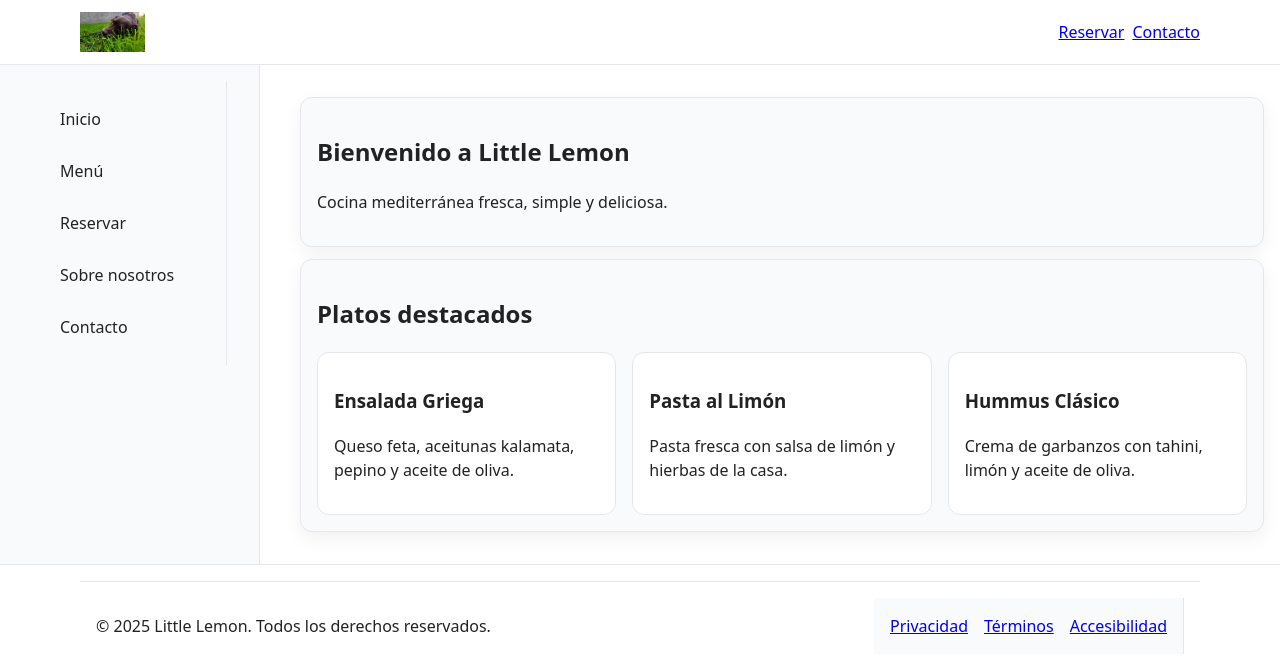
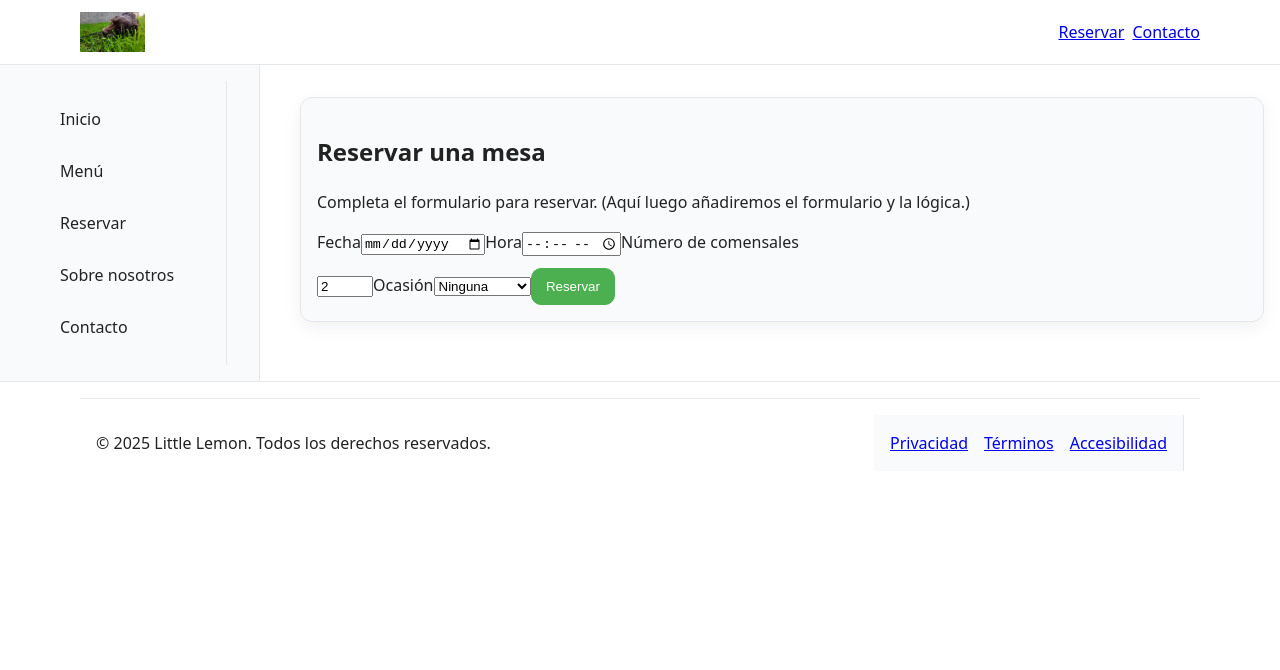
Before and after one commit to Edu2610/little_lemon_meta, a React (Create React App) app: page /booking in a window 1280 px wide. Shown: the top 670 px of the page. Built offline with nearby package versions, Linux system fonts and the light colour scheme.

Commit message:
styles + pages+ sections

```diff
--- a/package.json
+++ b/package.json
@@ -9,6 +9,7 @@
     "@testing-library/user-event": "^13.5.0",
     "react": "^19.1.1",
     "react-dom": "^19.1.1",
+    "react-router-dom": "^7.8.1",
     "react-scripts": "5.0.1",
     "web-vitals": "^2.1.4"
   },
--- a/src/components/Main.jsx
+++ b/src/components/Main.jsx
@@ -1,30 +1,23 @@
 import React from "react";
+import { Routes, Route, Navigate } from "react-router-dom";
+import HomePage from "../pages/HomePage.jsx";
+import BookingPage from "../pages/BookingPage.jsx";
 
 export default function Main() {
   return (
     <main id="contenido" className="stack">
-      <section className="section">
-        <h1>Bienvenido a Little Lemon</h1>
-        <p>Cocina mediterránea fresca, simple y deliciosa.</p>
-      </section>
+      <Routes>
+        <Route path="/" element={<HomePage />} />
+        <Route path="/booking" element={<BookingPage />} />
 
-      <section className="section">
-        <h2>Platos destacados</h2>
-        <div className="cards">
-          <article className="card">
-            <h3>Ensalada Griega</h3>
-            <p>Queso feta, aceitunas kalamata, pepino y aceite de oliva.</p>
-          </article>
-          <article className="card">
-            <h3>Pasta al Limón</h3>
-            <p>Pasta fresca con salsa de limón y hierbas de la casa.</p>
-          </article>
-          <article className="card">
-            <h3>Hummus Clásico</h3>
-            <p>Crema de garbanzos con tahini, limón y aceite de oliva.</p>
-          </article>
-        </div>
-      </section>
+        {/* Rutas placeholder → redirige al home por ahora */}
+        <Route path="/menu" element={<Navigate to="/" replace />} />
+        <Route path="/about" element={<Navigate to="/" replace />} />
+        <Route path="/contacto" element={<Navigate to="/" replace />} />
+
+        {/* 404 simple */}
+        <Route path="*" element={<div className="section"><h2>Página no encontrada</h2></div>} />
+      </Routes>
     </main>
   );
 }
--- a/src/components/Nav.jsx
+++ b/src/components/Nav.jsx
@@ -1,14 +1,15 @@
 import React from "react";
+import { Link } from "react-router-dom";
 
 export default function Nav() {
   return (
     <nav aria-label="Navegación principal">
       <ul className="nav-list">
-        <li><a href="/">Inicio</a></li>
-        <li><a href="/menu">Menú</a></li>
-        <li><a href="/reservas">Reservar</a></li>
-        <li><a href="/about">Sobre nosotros</a></li>
-        <li><a href="/contacto">Contacto</a></li>
+        <li><Link to="/">Inicio</Link></li>
+        <li><Link to="/menu">Menú</Link></li>           {/* placeholder de ruta */}
+        <li><Link to="/booking">Reservar</Link></li>
+        <li><Link to="/about">Sobre nosotros</Link></li> {/* placeholder */}
+        <li><Link to="/contacto">Contacto</Link></li>     {/* placeholder */}
       </ul>
     </nav>
   );
--- a/src/index.css
+++ b/src/index.css
@@ -174,3 +174,29 @@ footer {
   height: 40px;
   width: auto;
 }
+
+.btn {
+  display: inline-block;
+  padding: .625rem .9rem;
+  border-radius: 10px;
+  border: 1px solid var(--brand);
+  background: var(--brand);
+  color: #fff;
+  text-decoration: none;
+}
+.btn:hover,
+.btn:focus { filter: brightness(0.95); }
+
+.btn-outline {
+  display: inline-block;
+  padding: .625rem .9rem;
+  border-radius: 10px;
+  border: 1px solid var(--brand);
+  background: transparent;
+  color: var(--brand);
+  text-decoration: none;
+}
+.btn-outline:hover,
+.btn-outline:focus {
+  background: #eef6f0;
+}
--- a/src/index.js
+++ b/src/index.js
@@ -1,17 +1,17 @@
-// src/index.js (CRA)
 import React from 'react';
 import ReactDOM from 'react-dom/client';
 import './index.css';
-import App from './App.jsx'; // si tu App está en App.js, cambia a './App'
+import App from './App.jsx';
 import reportWebVitals from './reportWebVitals';
+import { BrowserRouter } from 'react-router-dom';
 
 const root = ReactDOM.createRoot(document.getElementById('root'));
 root.render(
   <React.StrictMode>
-    <App />
+    <BrowserRouter>
+      <App />
+    </BrowserRouter>
   </React.StrictMode>
 );
 
-// Opcional: mide rendimiento en consola o envíalo a un endpoint
-// reportWebVitals(console.log);
 reportWebVitals();
--- /dev/null
+++ b/src/pages/BookingPage.jsx
@@ -0,0 +1,34 @@
+import React from "react";
+
+export default function BookingPage() {
+  return (
+    <section className="section">
+      <h1>Reservar una mesa</h1>
+      <p>Completa el formulario para reservar. (Aquí luego añadiremos el formulario y la lógica.)</p>
+
+      <form className="stack" style={{ maxWidth: 520, marginTop: 16 }}>
+        <label>
+          Fecha
+          <input type="date" name="date" />
+        </label>
+        <label>
+          Hora
+          <input type="time" name="time" />
+        </label>
+        <label>
+          Número de comensales
+          <input type="number" name="guests" min="1" max="12" defaultValue={2} />
+        </label>
+        <label>
+          Ocasión
+          <select name="occasion" defaultValue="ninguna">
+            <option value="ninguna">Ninguna</option>
+            <option value="cumpleaños">Cumpleaños</option>
+            <option value="aniversario">Aniversario</option>
+          </select>
+        </label>
+        <button type="submit" className="btn">Reservar</button>
+      </form>
+    </section>
+  );
+}
--- /dev/null
+++ b/src/pages/HomePage.jsx
@@ -0,0 +1,16 @@
+import React from "react";
+import CallToAction from "../sections/CallToAction.jsx";
+import Specials from "../sections/Specials.jsx";
+import CustomersSay from "../sections/CustomersSay.jsx";
+import Chicago from "../sections/Chicago.jsx";
+
+export default function HomePage() {
+  return (
+    <div className="stack">
+      <CallToAction />
+      <Specials />
+      <CustomersSay />
+      <Chicago />
+    </div>
+  );
+}
--- /dev/null
+++ b/src/sections/CallToAction.jsx
@@ -0,0 +1,26 @@
+import React from "react";
+import { Link } from "react-router-dom";
+
+export default function CallToAction() {
+  return (
+    <section className="section">
+      <div className="flex items-center justify-between flex-wrap gap-md">
+        <div className="stack">
+          <h1>Little Lemon</h1>
+          <p style={{ maxWidth: 520 }}>
+            Cocina mediterránea fresca, simple y deliciosa. Reserva tu mesa y vive la experiencia.
+          </p>
+          <div className="inline gap-md">
+            <Link to="/booking" className="btn">Reservar ahora</Link>
+            <Link to="/menu" className="btn-outline">Ver menú</Link>
+          </div>
+        </div>
+        <img
+          src="/hero.jpg"            /* pon hero.jpg en public/ */
+          alt="Plato destacado de Little Lemon"
+          style={{ width: 360, maxWidth: "100%", borderRadius: 12 }}
+        />
+      </div>
+    </section>
+  );
+}
--- /dev/null
+++ b/src/sections/Chicago.jsx
@@ -0,0 +1,22 @@
+import React from "react";
+
+export default function Chicago() {
+  return (
+    <section className="section">
+      <div className="flex items-center justify-between flex-wrap gap-md">
+        <div className="stack">
+          <h2>Little Lemon Chicago</h2>
+          <p style={{ maxWidth: 580 }}>
+            Nacido en el corazón de Chicago, Little Lemon mezcla recetas tradicionales mediterráneas
+            con ingredientes locales. Nuestra misión es ofrecer comida honesta, fresca y memorable.
+          </p>
+        </div>
+        <img
+          src="/chicago.jpg"   /* pon chicago.jpg en public/ */
+          alt="Fachada del restaurante en Chicago"
+          style={{ width: 360, maxWidth: "100%", borderRadius: 12 }}
+        />
+      </div>
+    </section>
+  );
+}
--- /dev/null
+++ b/src/sections/CustomersSay.jsx
@@ -0,0 +1,33 @@
+import React from "react";
+
+const reviews = [
+  { id: 1, name: "Ana", rating: 5, text: "Comida increíble y servicio excelente.", avatar: "/avatar-1.png" },
+  { id: 2, name: "Luis", rating: 4, text: "Ambiente acogedor, volveré pronto.", avatar: "/avatar-2.png" },
+  { id: 3, name: "María", rating: 5, text: "El hummus es espectacular.", avatar: "/avatar-3.png" },
+];
+
+function Stars({ rating }) {
+  return <span aria-label={`${rating} de 5 estrellas`}>{"★".repeat(rating)}{"☆".repeat(5 - rating)}</span>;
+}
+
+export default function CustomersSay() {
+  return (
+    <section className="section">
+      <h2>Opiniones de clientes</h2>
+      <div className="cards">
+        {reviews.map(r => (
+          <article key={r.id} className="card">
+            <div className="inline items-center gap-md">
+              <img src={r.avatar} alt={r.name} width="44" height="44" style={{ borderRadius: "50%" }} />
+              <div>
+                <strong>{r.name}</strong>
+                <div><Stars rating={r.rating} /></div>
+              </div>
+            </div>
+            <p style={{ marginTop: 8 }}>{r.text}</p>
+          </article>
+        ))}
+      </div>
+    </section>
+  );
+}
--- /dev/null
+++ b/src/sections/Specials.jsx
@@ -0,0 +1,32 @@
+import React from "react";
+
+const specials = [
+  { id: 1, title: "Ensalada Griega", desc: "Feta, kalamata, pepino, oliva.", img: "/dish-1.jpg" },
+  { id: 2, title: "Pasta al Limón", desc: "Pasta fresca, salsa de limón y hierbas.", img: "/dish-2.jpg" },
+  { id: 3, title: "Hummus Clásico", desc: "Garbanzos, tahini, limón y aceite de oliva.", img: "/dish-3.jpg" },
+];
+
+export default function Specials() {
+  return (
+    <section className="section">
+      <div className="flex items-center justify-between">
+        <h2>Especiales de la semana</h2>
+        <a href="/menu" className="btn-outline">Ver todo</a>
+      </div>
+
+      <div className="cards">
+        {specials.map(s => (
+          <article key={s.id} className="card">
+            <img
+              src={s.img}
+              alt={s.title}
+              style={{ width: "100%", height: 160, objectFit: "cover", borderRadius: 8, marginBottom: 12 }}
+            />
+            <h3>{s.title}</h3>
+            <p>{s.desc}</p>
+          </article>
+        ))}
+      </div>
+    </section>
+  );
+}
```
Also changed, not shown: 1 other file (tests, documents, lock files or other folders).
